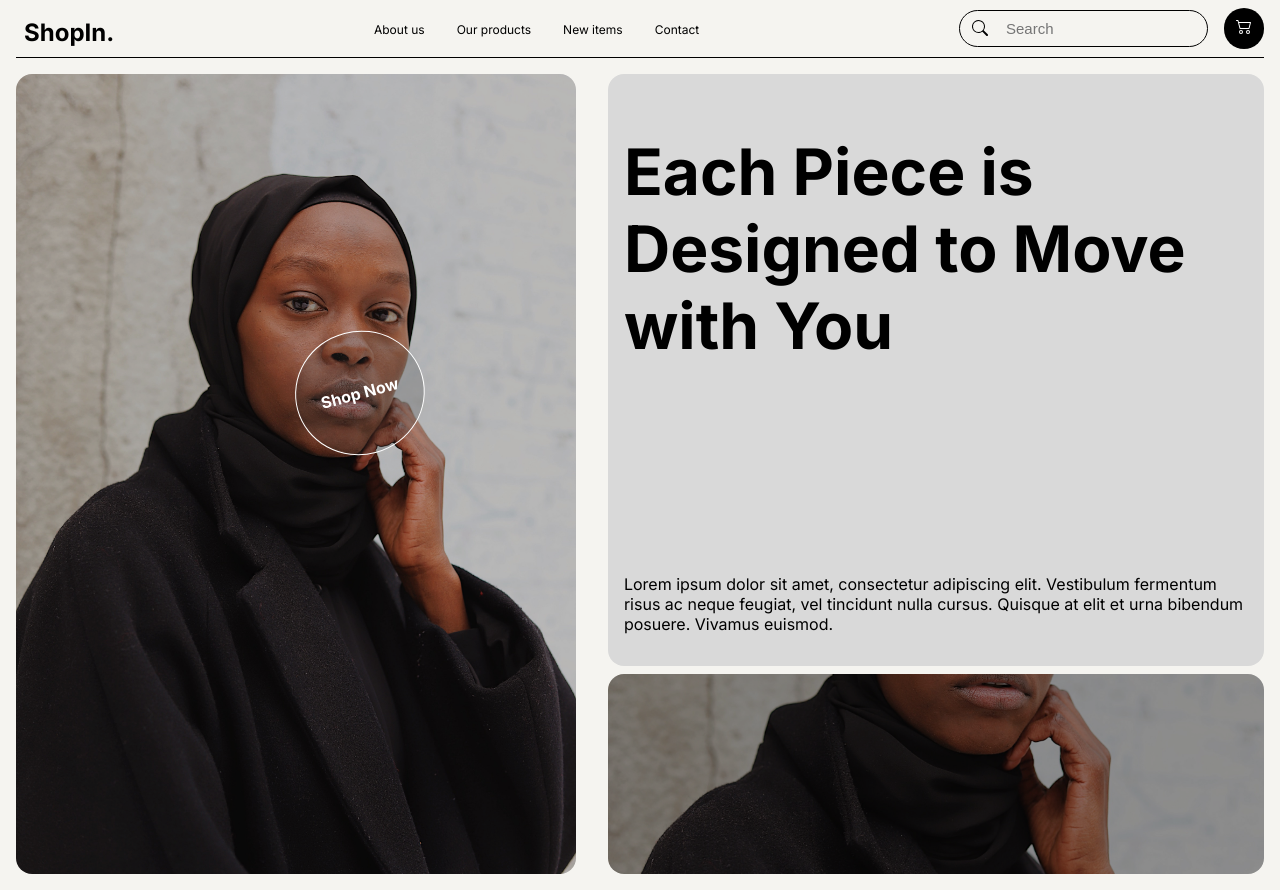
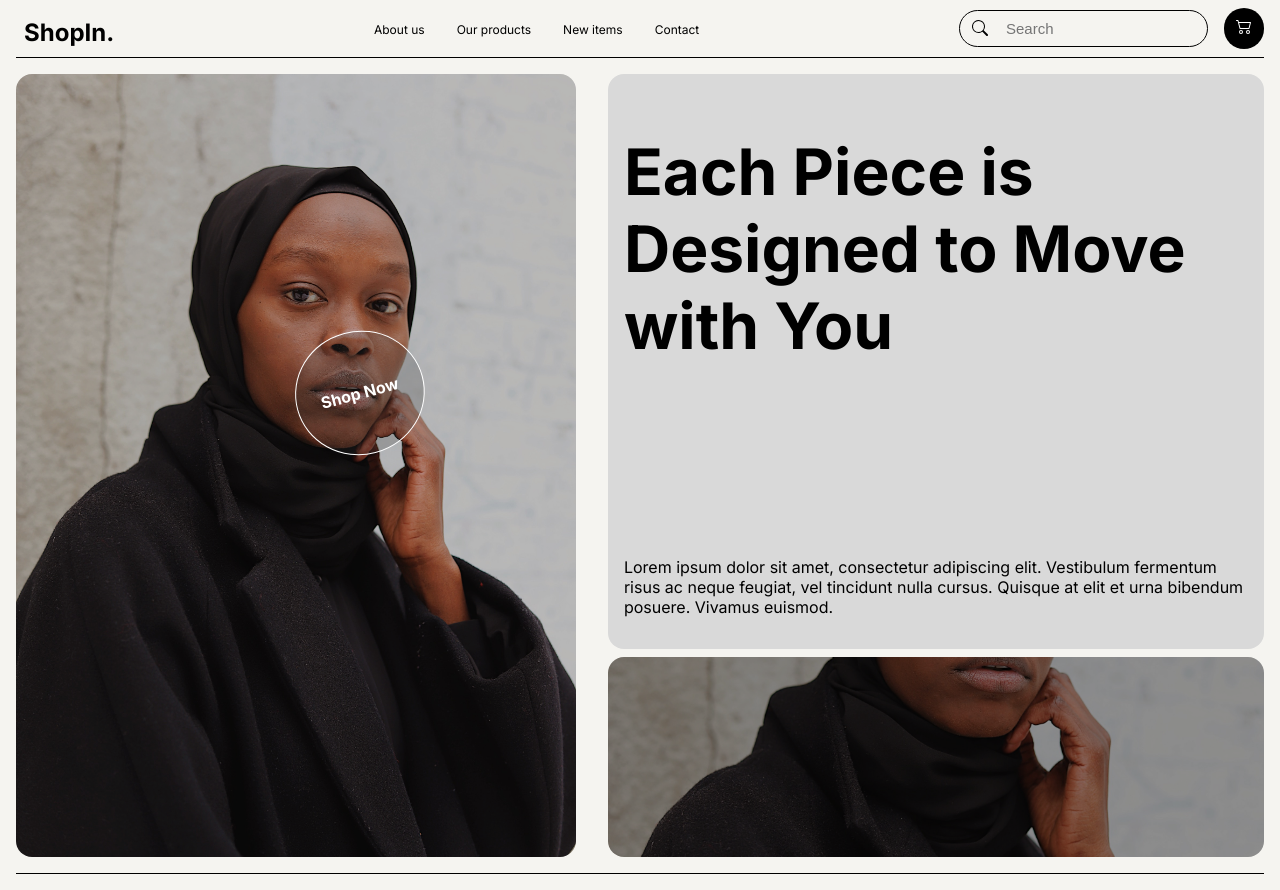
Before and after one commit to wx-it/shopIn, a React (Vite) app: page / in a window 1280 px wide. Built offline with nearby package versions, Linux system fonts and the light colour scheme.

Commit message:
added border bottom

```diff
--- a/src/sections/header/header.css
+++ b/src/sections/header/header.css
@@ -66,6 +66,8 @@ header > nav a {
 
 header > div:last-child {
   margin: 1rem 0.5rem 0.5rem 0.5rem;
+  border-bottom: 1px black solid;
+  padding-bottom: 1rem;
 }
 
 header > div:last-child > div > div {
@@ -222,7 +224,7 @@ header > div:last-child > div > img {
   }
 
   header > div:last-child > div:first-child > img:first-child {
-    height: 100vh;
+    height: 100%;
     width: 100%;
     border-radius: 1rem;
     object-fit: cover;
```
